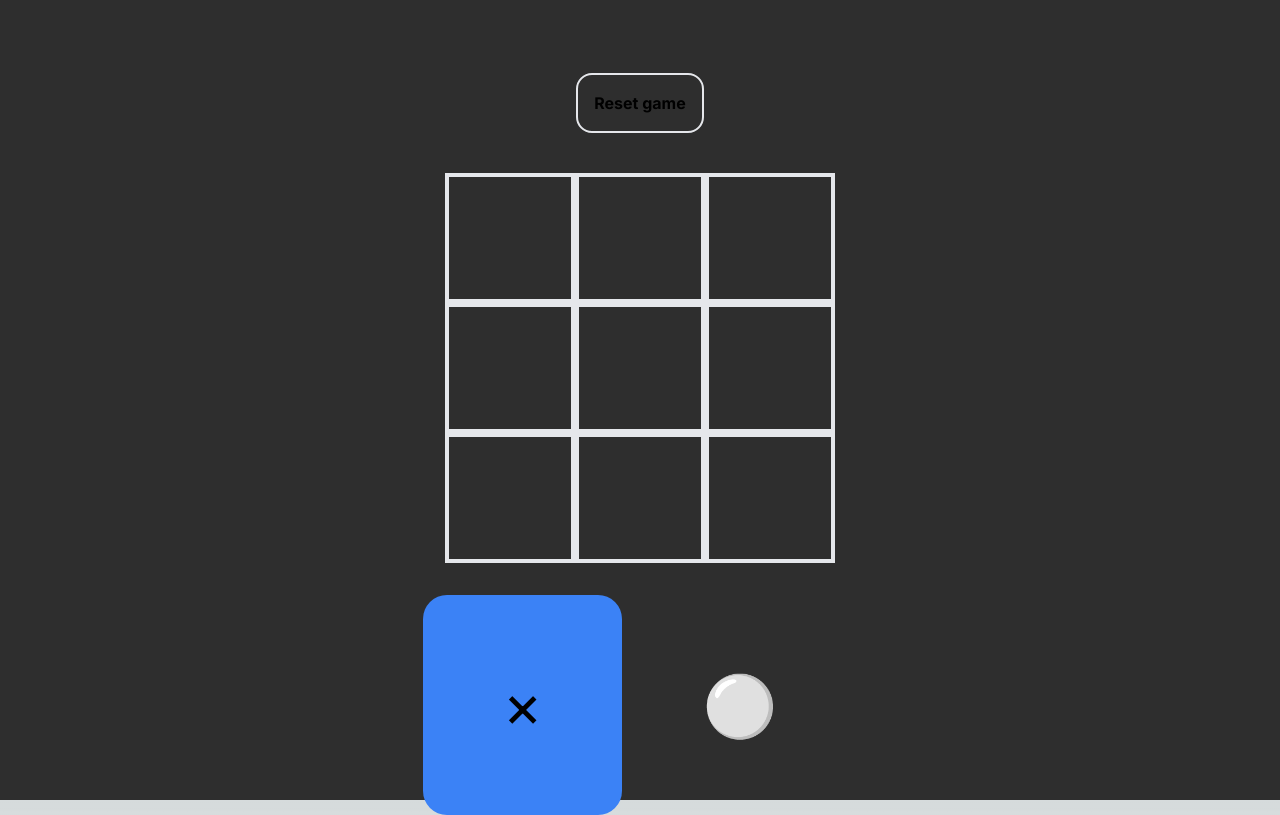
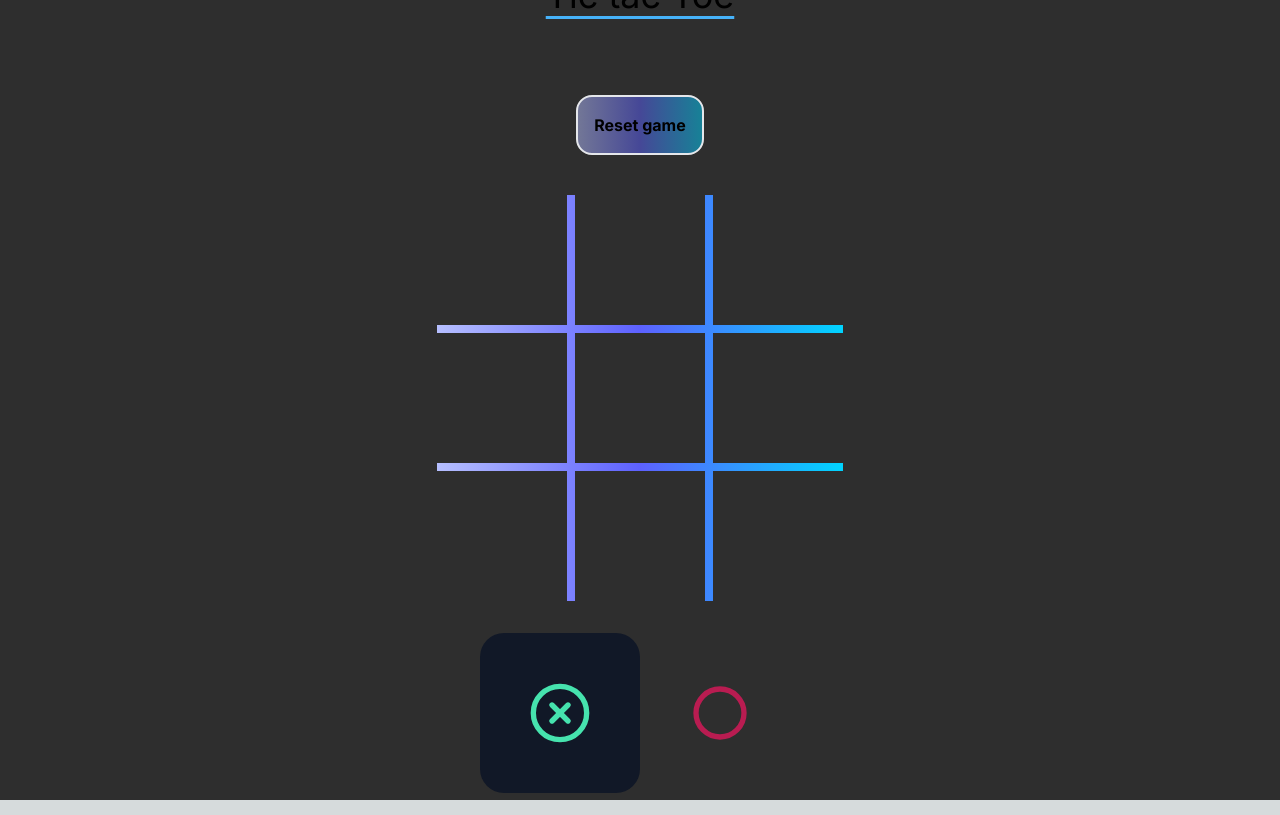
Before and after one commit to NahuelNGomez/practiceReact, a Next.js app in the folder tictactoe/: page / in a window 1280 px wide. Built offline with nearby package versions, Linux system fonts and the light colour scheme.

Commit message:
update design

```diff
--- a/tictactoe/src/app/components/ButtonReset.tsx
+++ b/tictactoe/src/app/components/ButtonReset.tsx
@@ -2,6 +2,6 @@ export default function ButtonReset({ children, resetGame }: any) {
 
     return (
         <button className='my-10 border-2 p-4 text-base rounded-2xl hover:bg-white hover:text-black font-bold transition
-         duration-500 hover:scale-[1.2] hover:-translate-y-2' onClick={resetGame}>{children}</button>
+         duration-500 hover:scale-[1.2] hover:-translate-y-2 bg-gradient-to-r from-[#b6bfff]/50 via-[#5d61ff]/50 to-[#00d4ff]/50' onClick={resetGame}>{children}</button>
     )
 }
--- a/tictactoe/src/app/components/Square.tsx
+++ b/tictactoe/src/app/components/Square.tsx
@@ -1,4 +1,5 @@
 import React, { ReactNode } from 'react';
+import { TURNS, ICON_O, ICON_X } from '../constants/constants';
 
 
 export default function Square({ children, isSelected, isInTable, updateBoard, index }: any) {
@@ -8,12 +9,16 @@ export default function Square({ children, isSelected, isInTable, updateBoard, i
     }
     const handlerDummy = () => {
     }
-    const styles = isSelected ? 'p-20 bg-blue-500 rounded-3xl text-6xl' : 'p-20 text-6xl'
+    const styles = isSelected ? 'p-12 bg-gray-900 rounded-3xl text-6xl' : 'p-12 text-6xl'
     const handler = isInTable ? handlerClick : handlerDummy;
+
+    const icon = () =>{
+        return children === TURNS.X ? ICON_X() : children === TURNS.O ? ICON_O() : null
+    }
 
     return (
         <div onClick={handler} className={styles}>
-            {children}
+            {icon()}
         </div>
     );
 }
--- a/tictactoe/src/app/constants/constants.tsx
+++ b/tictactoe/src/app/constants/constants.tsx
@@ -1,6 +1,18 @@
 export const TURNS = {
   X: '×',
   O: '⚪'
+}
+
+export const ICON_X = () => {
+  return (
+    <svg className="h-16 w-16 text-[#46e3ae]" viewBox="0 0 24 24" fill="none" stroke="currentColor" strokeWidth="2" strokeLinecap="round" strokeLinejoin="round">  <circle cx="12" cy="12" r="10" />  <line x1="15" y1="9" x2="9" y2="15" />  <line x1="9" y1="9" x2="15" y2="15" /></svg>
+  )
+}
+
+export const ICON_O = () => {
+  return (
+    <svg className="h-16 w-16 text-[#b91c51]" width="24" height="24" viewBox="0 0 24 24" strokeWidth="2" stroke="currentColor" fill="none" strokeLinecap="round" strokeLinejoin="round">  <path stroke="none" d="M0 0h24v24H0z" />  <circle cx="12" cy="12" r="9" /></svg>
+  )
 }
 
 export const WINNER_LINES = [
--- a/tictactoe/src/app/page.tsx
+++ b/tictactoe/src/app/page.tsx
@@ -1,7 +1,7 @@
 "use client"
 
 import Square from './components/Square'
-import { useState } from 'react'
+import { useEffect, useState } from 'react'
 import ButtonReset from './components/ButtonReset'
 import { checkWinner } from './logic/game'
 import { TURNS } from './constants/constants'
@@ -9,16 +9,9 @@ import WinnerModal from './components/WinnerModal'
 import confetti from 'canvas-confetti'
 
 export default function Home() {
-  const [board, setBoard] = useState<any>(() => {
-    const boardFromLocalStorage = window.localStorage.getItem('board')
-    return (boardFromLocalStorage ? JSON.parse(boardFromLocalStorage) : Array(9).fill(null))
-   })
+  const [board, setBoard] = useState<any>(Array(9).fill(null))
 
-  const [turn, setTurn] = useState(() => {
-
-    const turnFromLocalStorage = window.localStorage.getItem('turn')
-    return (turnFromLocalStorage ? turnFromLocalStorage : TURNS.X)
-  })
+  const [turn, setTurn] = useState(TURNS.X)
 
   const [winner, setWinner] = useState<string | null | boolean>(null) // null, X, O
 
@@ -26,8 +19,10 @@ export default function Home() {
     setBoard(Array(9).fill(null))
     setTurn(TURNS.X)
     setWinner(null)
-    window.localStorage.removeItem('board')
-    window.localStorage.removeItem('turn')
+    if (typeof window !== 'undefined') {
+      window.localStorage.removeItem('board')
+      window.localStorage.removeItem('turn')
+    }
   }
 
   const updateBoard = (index: any) => {
@@ -58,15 +53,23 @@ export default function Home() {
 
   }
 
+  useEffect(() => {
+    const boardFromLocalStorage = window.localStorage.getItem('board')
+    setBoard(boardFromLocalStorage ? JSON.parse(boardFromLocalStorage) : board)
+
+    const turnFromLocalStorage = window.localStorage.getItem('turn')
+    setTurn(turnFromLocalStorage ? turnFromLocalStorage : turn)
+  }, [])
+
   return (
     <main className="flex flex-col justify-center items-center w-screen h-screen bg-[#2e2e2e] text-4xl">
       <h1 className='mb-10 decoration-[#46B2F9] decoration-[3] decoration underline underline-offset-8'>Tic tac Toe</h1>
       <ButtonReset resetGame={resetGame}>Reset game</ButtonReset>
-      <div className='grid grid-cols-3 grid-cols-3 font-light'>
+      <div className='grid grid-cols-3 grid-cols-3 font-light gap-2 bg-gradient-to-r from-[#b6bfff] via-[#5d61ff] to-[#00d4ff] rounded-xl'>
         {
           board.map((square: String, index: number) => {
             return (
-              <div key={index} className='border-4 w-[130px] h-[130px] flex justify-center items-center'>
+              <div key={index} className='bg-[#2e2e2e] w-[130px] h-[130px] flex justify-center items-center'>
                 <Square index={index} updateBoard={updateBoard} isInTable={true}>{square}
                 </Square>
               </div>
```
Lines whose indentation alone changed are shown as unchanged.
